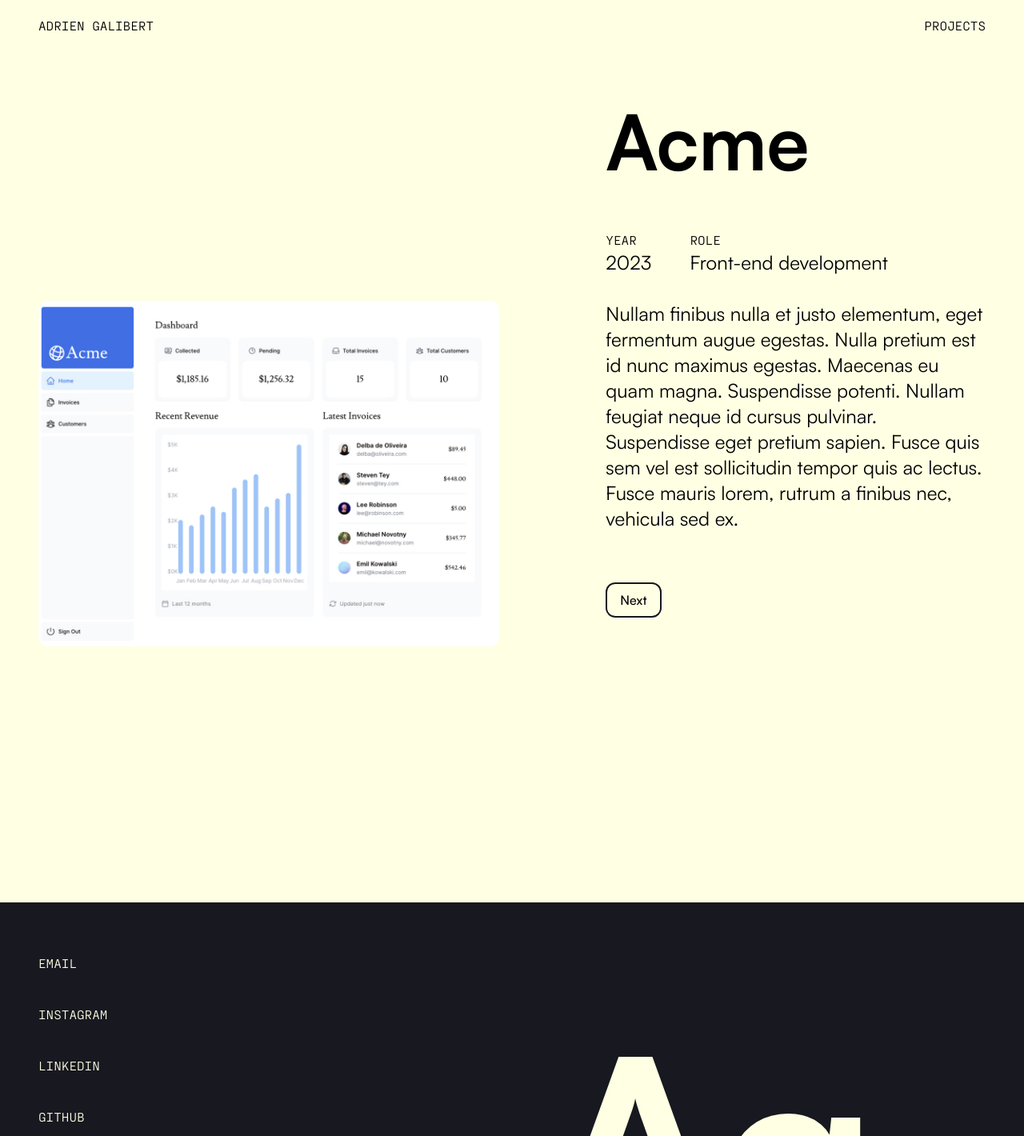
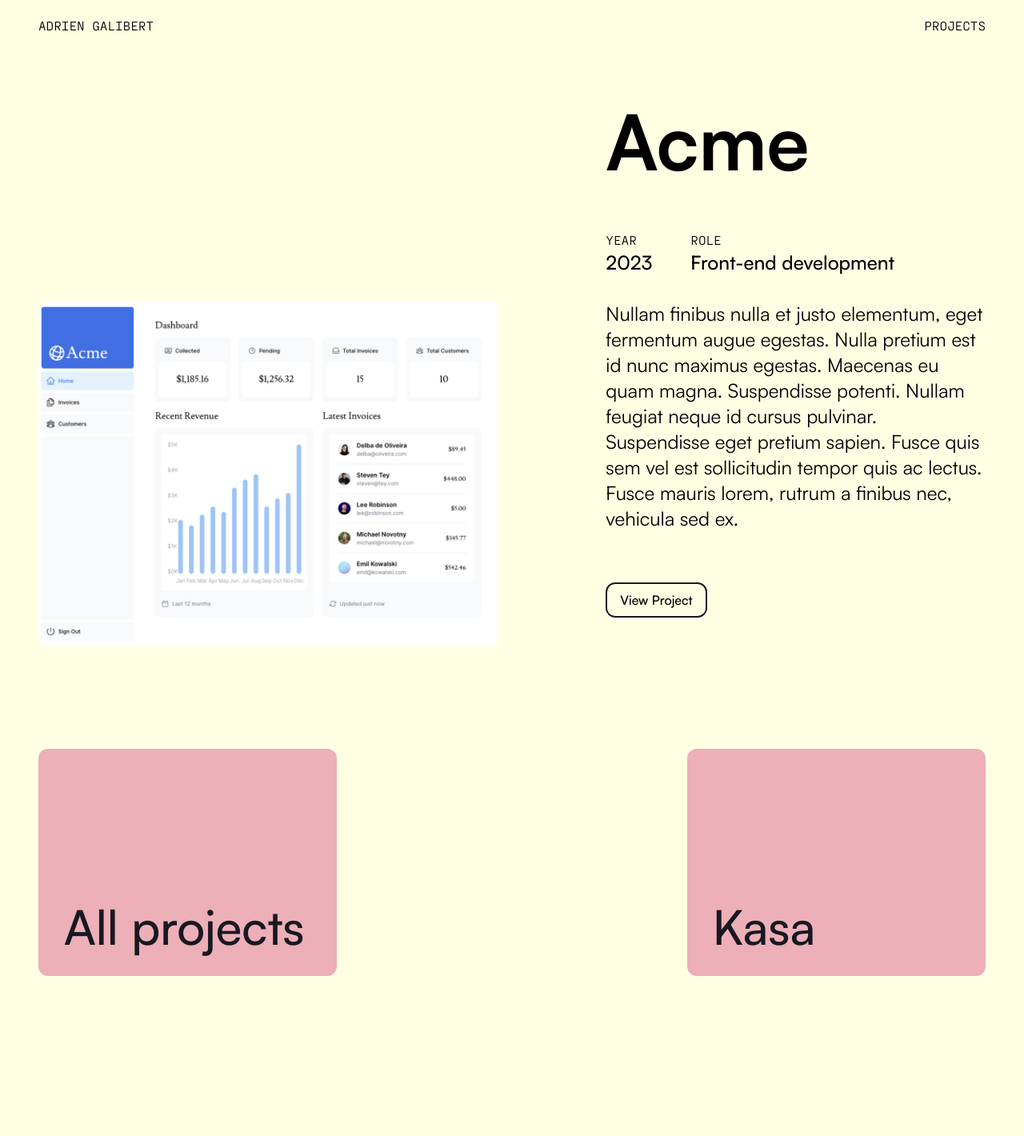
Before and after one commit to adrienglbrt/portfolio-2023, a Next.js app: page /projects/acme in a window 1280 px wide. Shown: the top 1420 px of the page at 80% size. Built offline with nearby package versions, Linux system fonts and the light colour scheme.

Commit message:
Update next / previous project links

```diff
--- a/src/components/buttonInternal.js
+++ b/src/components/button.js
@@ -1,6 +1,6 @@
 import Link from "next/link";
 
-export default function ButtonInternal({ href, label }) {
+export default function Button({ href, label }) {
     return (
         <Link href={href} className="inline-block border-2 border-black pl-4 pr-4 pt-2 pb-2 rounded-xl font-medium">{label}</Link>
     )
--- a/src/data/projects.json
+++ b/src/data/projects.json
@@ -9,6 +9,7 @@
         "longDescription": "Nullam finibus nulla et justo elementum, eget fermentum augue egestas. Nulla pretium est id nunc maximus egestas. Maecenas eu quam magna. Suspendisse potenti. Nullam feugiat neque id cursus pulvinar. Suspendisse eget pretium sapien. Fusce quis sem vel est sollicitudin tempor quis ac lectus. Fusce mauris lorem, rutrum a finibus nec, vehicula sed ex.",
         "stack": [],
         "highlight": false,
+        "link": "#",
         "public": true
     },
     {
@@ -21,6 +22,7 @@
         "longDescription": "Nullam finibus nulla et justo elementum, eget fermentum augue egestas. Nulla pretium est id nunc maximus egestas. Maecenas eu quam magna. Suspendisse potenti. Nullam feugiat neque id cursus pulvinar. Suspendisse eget pretium sapien. Fusce quis sem vel est sollicitudin tempor quis ac lectus. Fusce mauris lorem, rutrum a finibus nec, vehicula sed ex.",
         "stack": ["Next.js", "React", "Tailwind CSS"],
         "highlight": true,
+        "link": "#",
         "public": true
     },
     {
@@ -33,6 +35,7 @@
         "longDescription": "Nullam finibus nulla et justo elementum, eget fermentum augue egestas. Nulla pretium est id nunc maximus egestas. Maecenas eu quam magna. Suspendisse potenti. Nullam feugiat neque id cursus pulvinar. Suspendisse eget pretium sapien. Fusce quis sem vel est sollicitudin tempor quis ac lectus. Fusce mauris lorem, rutrum a finibus nec, vehicula sed ex.",
         "stack": [],
         "highlight": false,
+        "link": "#",
         "public": true
     },
     {
@@ -45,6 +48,7 @@
         "longDescription": "Nullam finibus nulla et justo elementum, eget fermentum augue egestas. Nulla pretium est id nunc maximus egestas. Maecenas eu quam magna. Suspendisse potenti. Nullam feugiat neque id cursus pulvinar. Suspendisse eget pretium sapien. Fusce quis sem vel est sollicitudin tempor quis ac lectus. Fusce mauris lorem, rutrum a finibus nec, vehicula sed ex.",
         "stack": [],
         "highlight": false,
+        "link": "#",
         "public": true
     },
     {
@@ -57,6 +61,7 @@
         "longDescription": "Nullam finibus nulla et justo elementum, eget fermentum augue egestas. Nulla pretium est id nunc maximus egestas. Maecenas eu quam magna. Suspendisse potenti. Nullam feugiat neque id cursus pulvinar. Suspendisse eget pretium sapien. Fusce quis sem vel est sollicitudin tempor quis ac lectus. Fusce mauris lorem, rutrum a finibus nec, vehicula sed ex.",
         "stack": [],
         "highlight": true,
+        "link": "#",
         "public": true
     },
     {
@@ -69,6 +74,7 @@
         "longDescription": "Nullam finibus nulla et justo elementum, eget fermentum augue egestas. Nulla pretium est id nunc maximus egestas. Maecenas eu quam magna. Suspendisse potenti. Nullam feugiat neque id cursus pulvinar. Suspendisse eget pretium sapien. Fusce quis sem vel est sollicitudin tempor quis ac lectus. Fusce mauris lorem, rutrum a finibus nec, vehicula sed ex.",
         "stack": [],
         "highlight": false,
+        "link": "#",
         "public": true
     },
     {
@@ -81,6 +87,7 @@
         "longDescription": "Nullam finibus nulla et justo elementum, eget fermentum augue egestas. Nulla pretium est id nunc maximus egestas. Maecenas eu quam magna. Suspendisse potenti. Nullam feugiat neque id cursus pulvinar. Suspendisse eget pretium sapien. Fusce quis sem vel est sollicitudin tempor quis ac lectus. Fusce mauris lorem, rutrum a finibus nec, vehicula sed ex.",
         "stack": [],
         "highlight": false,
+        "link": "#",
         "public": true
     },
     {
@@ -93,6 +100,7 @@
         "longDescription": "Nullam finibus nulla et justo elementum, eget fermentum augue egestas. Nulla pretium est id nunc maximus egestas. Maecenas eu quam magna. Suspendisse potenti. Nullam feugiat neque id cursus pulvinar. Suspendisse eget pretium sapien. Fusce quis sem vel est sollicitudin tempor quis ac lectus. Fusce mauris lorem, rutrum a finibus nec, vehicula sed ex.",
         "stack": [],
         "highlight": false,
+        "link": "#",
         "public": true
     },
     {
@@ -105,6 +113,7 @@
         "longDescription": "Nullam finibus nulla et justo elementum, eget fermentum augue egestas. Nulla pretium est id nunc maximus egestas. Maecenas eu quam magna. Suspendisse potenti. Nullam feugiat neque id cursus pulvinar. Suspendisse eget pretium sapien. Fusce quis sem vel est sollicitudin tempor quis ac lectus. Fusce mauris lorem, rutrum a finibus nec, vehicula sed ex.",
         "stack": [],
         "highlight": true,
+        "link": "#",
         "public": true
     },
     {
@@ -117,6 +126,7 @@
         "description": "Development of a B2B mobile app.",
         "longDescription": "Nullam finibus nulla et justo elementum, eget fermentum augue egestas. Nulla pretium est id nunc maximus egestas. Maecenas eu quam magna. Suspendisse potenti. Nullam feugiat neque id cursus pulvinar. Suspendisse eget pretium sapien. Fusce quis sem vel est sollicitudin tempor quis ac lectus. Fusce mauris lorem, rutrum a finibus nec, vehicula sed ex.",
         "highlight": false,
+        "link": "#",
         "public": false
     },
     {
@@ -129,6 +139,7 @@
         "longDescription": "Nullam finibus nulla et justo elementum, eget fermentum augue egestas. Nulla pretium est id nunc maximus egestas. Maecenas eu quam magna. Suspendisse potenti. Nullam feugiat neque id cursus pulvinar. Suspendisse eget pretium sapien. Fusce quis sem vel est sollicitudin tempor quis ac lectus. Fusce mauris lorem, rutrum a finibus nec, vehicula sed ex.",
         "stack": [],
         "highlight": false,
+        "link": "#",
         "public": false
     }
 ]
--- a/src/pages/projects/[slug].js
+++ b/src/pages/projects/[slug].js
@@ -1,8 +1,9 @@
 import { useRouter } from 'next/router'
 import projectsData from '@/data/projects.json'
-import ButtonInternal from '@/components/buttonInternal'
+import Button from '@/components/button'
 import Image from 'next/image'
 import Wrapper from '@/components/wrapper'
+import PushInternal from '@/components/pushInternal'
 
 export default function Project() {
   const router = useRouter()
@@ -28,17 +29,18 @@
   return (
     <Wrapper>
     {project &&
+          <>
             <div className="mt-16 flex flex-col lg:grid lg:grid-cols-12 gap-8">
               <div className="lg:col-span-5 lg:col-start-8">
                 <h1 className="text-6xl md:text-8xl font-bold mb-16">{project.title}</h1>
                 <div className="flex flex-row">
                   <div className="mr-12">
                     <p className="font-mono uppercase">Year</p>
-              <p className="text-xl md:text-2xl">{project.year}</p>
+                    <p className="font-medium text-xl md:text-2xl">{project.year}</p>
                   </div>
                   <div>
                     <p className="font-mono uppercase">Role</p>
-              <p className="text-xl md:text-2xl">{project.role}</p>
+                    <p className="font-medium text-xl md:text-2xl">{project.role}</p>
                   </div>
                 </div>
               </div>
@@ -49,16 +51,28 @@
               </div>
               <div className="lg:col-span-5 lg:col-start-8 lg:row-start-2">
                 <p className="text-xl md:text-2xl mb-16">{project.longDescription}</p>
-          <div className="flex flex-row justify-between">
-            {hasPrevious && (
-              <ButtonInternal href={`/projects/${previousProject.slug}`} label={'Previous'} />
+                {project.link ? (
+                  <Button href={project.link} label="View Project" />
+                ) : null}
+              </div>
+            </div>
+            <div className=" mt-16 md:mt-32 flex flex-row justify-between lg:grid lg:grid-cols-12 gap-8">
+              <div className="lg:col-span-4 lg:col-start-1">
+                {hasPrevious ? (
+                  <PushInternal href={`/projects/${previousProject.slug}`} label={previousProject.title} />
+                ) : (
+                  <PushInternal href={"/projects"} label="All projects" />
                 )}
-            {hasNext && (
-              <ButtonInternal href={`/projects/${nextProject.slug}`} label={'Next'} />
+              </div>
+              <div className="lg:col-span-4 lg:col-start-9">
+                {hasNext ? (
+                  <PushInternal href={`/projects/${nextProject.slug}`} label={nextProject.title} />
+                ) : (
+                  <PushInternal href={"/projects"} label="All projects" />
                 )}
               </div>
           </div>
-      </div>
+        </>
       }
     </Wrapper>
   )
```
Lines whose indentation alone changed are shown as unchanged.
